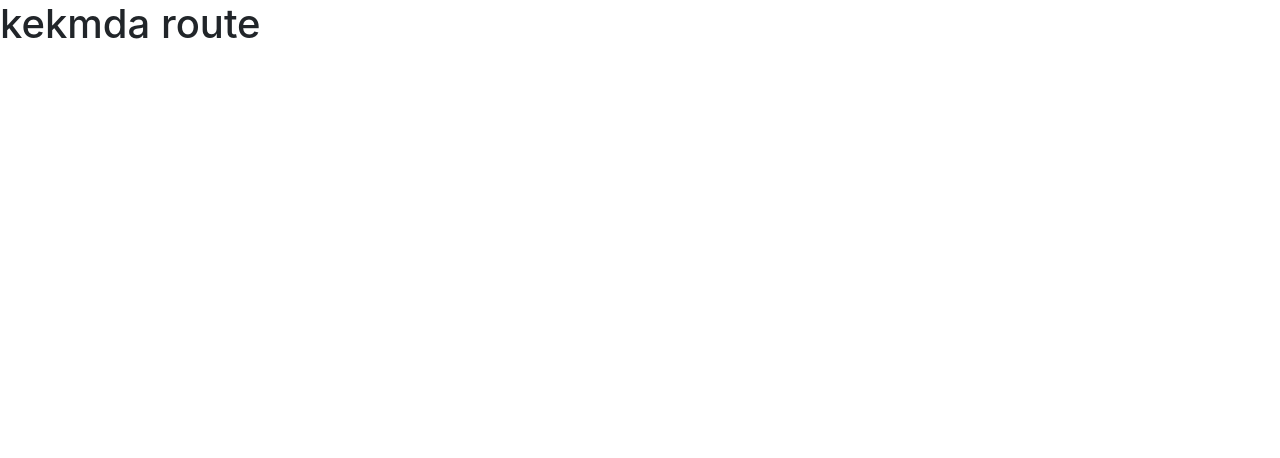
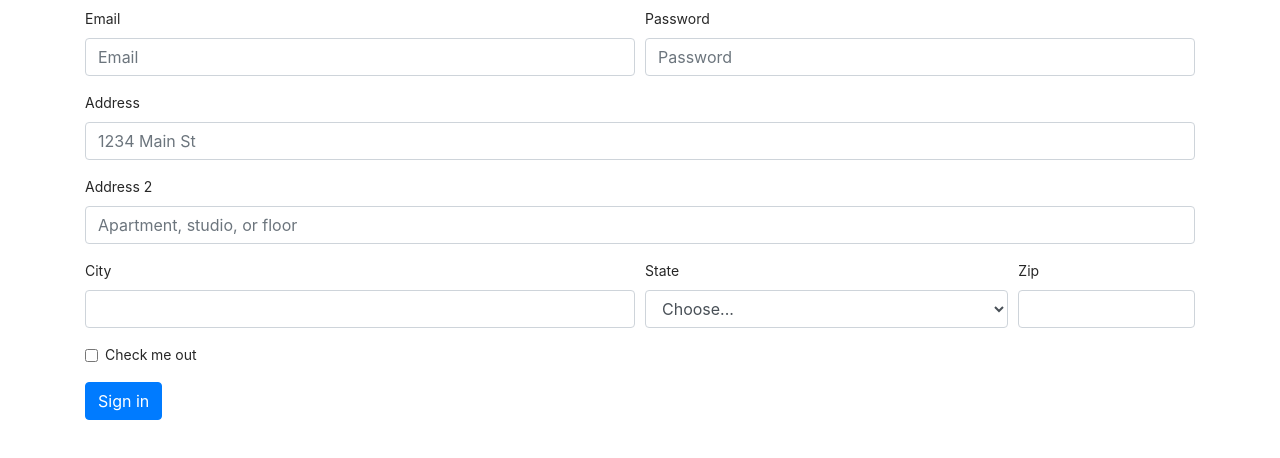
Before and after one commit to Deiklov/diplom_front, a React (Create React App) app: page /signup in a window 1280 px wide. Shown: the top 458 px of the page. Built offline with nearby package versions, Linux system fonts and the light colour scheme.

Commit message:
base view for profile and signup

```diff
--- a/package.json
+++ b/package.json
@@ -3,6 +3,7 @@
   "version": "0.1.0",
   "private": true,
   "dependencies": {
+    "@ant-design/icons": "^4.4.0",
     "@testing-library/jest-dom": "^5.11.9",
     "@testing-library/react": "^11.2.5",
     "@testing-library/user-event": "^12.6.3",
@@ -11,6 +12,7 @@
     "@types/react": "^16.14.2",
     "@types/react-dom": "^16.9.10",
     "@types/react-router": "^5.1.11",
+    "antd": "^4.12.2",
     "bootstrap": "^4.6.0",
     "react": "^17.0.1",
     "react-dom": "^17.0.1",
--- a/src/App.tsx
+++ b/src/App.tsx
@@ -5,6 +5,8 @@ import AuthViewModelImpl from './presentation/view-model/auth/AuthViewModelImpl'
 import AuthFakeApi from './data/auth/AuthFakeApi';
 import LoginUseCase from './domain/interactors/auth/LoginUseCase';
 import AuthHolder from './domain/entity/auth/models/AuthHolder';
+import SignupComponent from "./presentation/view/auth/SignUp";
+import ProfileComponent from "./presentation/view/profile/Profile";
 import {BrowserRouter, Switch, Route} from 'react-router-dom'
 
 function App(): JSX.Element {
@@ -24,12 +26,14 @@ function App(): JSX.Element {
                         <AuthComponent authViewModel={authViewModel}/>
                     </div>)
                 }}/>
-                <Route path="/" render={() => {
+                <Route path="/" exact={true} render={() => {
                     return <h1>kekmda route</h1>
                 }}/>
-                <Route render={() => {
-                    return <h1>Not found route!</h1>
+                <Route path="/stocks/:companyID" render={() => {
+                    return <h1>Apple stocks</h1>
                 }}/>
+                <Route path="/signup" component={SignupComponent}/>
+                <Route path="/profile" component={ProfileComponent}/>
             </Switch>
         </BrowserRouter>
 
--- /dev/null
+++ b/src/presentation/view/auth/SignUp.tsx
@@ -0,0 +1,62 @@
+import React from 'react';
+import BaseView from '../BaseView';
+
+export default class SignupComponent extends React.Component {
+    public constructor(props: {}) {
+        super(props);
+    }
+
+    public render(): JSX.Element {
+        return (
+            <div className="container my-2">
+                <form>
+                    <div className="form-row">
+                        <div className="form-group col-md-6">
+                            <label htmlFor="inputEmail4">Email</label>
+                            <input type="email" className="form-control" id="inputEmail4" placeholder="Email"/>
+                        </div>
+                        <div className="form-group col-md-6">
+                            <label htmlFor="inputPassword4">Password</label>
+                            <input type="password" className="form-control" id="inputPassword4" placeholder="Password"/>
+                        </div>
+                    </div>
+                    <div className="form-group">
+                        <label htmlFor="inputAddress">Address</label>
+                        <input type="text" className="form-control" id="inputAddress" placeholder="1234 Main St"/>
+                    </div>
+                    <div className="form-group">
+                        <label htmlFor="inputAddress2">Address 2</label>
+                        <input type="text" className="form-control" id="inputAddress2"
+                               placeholder="Apartment, studio, or floor"/>
+                    </div>
+                    <div className="form-row">
+                        <div className="form-group col-md-6">
+                            <label htmlFor="inputCity">City</label>
+                            <input type="text" className="form-control" id="inputCity"/>
+                        </div>
+                        <div className="form-group col-md-4">
+                            <label htmlFor="inputState">State</label>
+                            <select id="inputState" className="form-control">
+                                <option selected>Choose...</option>
+                                <option>...</option>
+                            </select>
+                        </div>
+                        <div className="form-group col-md-2">
+                            <label htmlFor="inputZip">Zip</label>
+                            <input type="text" className="form-control" id="inputZip"/>
+                        </div>
+                    </div>
+                    <div className="form-group">
+                        <div className="form-check">
+                            <input className="form-check-input" type="checkbox" id="gridCheck"/>
+                            <label className="form-check-label" htmlFor="gridCheck">
+                                Check me out
+                            </label>
+                        </div>
+                    </div>
+                    <button type="submit" className="btn btn-primary">Sign in</button>
+                </form>
+            </div>
+        )
+    }
+}
--- /dev/null
+++ b/src/presentation/view/profile/Profile.tsx
@@ -0,0 +1,36 @@
+import React from 'react';
+import BaseView from '../BaseView';
+import 'antd/dist/antd.css'
+import {Avatar} from 'antd';
+import {UserOutlined} from '@ant-design/icons';
+import {Card} from 'antd';
+
+export default class ProfileComponent extends React.Component {
+    public constructor(props: {}) {
+        super(props);
+    }
+
+    public render(): JSX.Element {
+        return (
+            <>
+                <div>
+                    <Avatar size={64} icon={<UserOutlined/>}/>
+                    <Avatar size="large" icon={<UserOutlined/>}/>
+                    <Avatar icon={<UserOutlined/>}/>
+                    <Avatar size="small" icon={<UserOutlined/>}/>
+                </div>
+                <div>
+                    <Avatar shape="square" size={64} icon={<UserOutlined/>}/>
+                    <Avatar shape="square" size="large" icon={<UserOutlined/>}/>
+                    <Avatar shape="square" icon={<UserOutlined/>}/>
+                    <Avatar shape="square" size="small" icon={<UserOutlined/>}/>
+                </div>
+                <Card title="Карточка юзера" extra={<a href="#">More</a>} style={{width: 300}}>
+                    <p>Имя: Андрей</p>
+                    <p>Фамилия: Романов</p>
+                    <p>Почта:  romanov408g@mail.ru</p>
+                </Card>
+            </>
+        )
+    }
+}
```
Also changed, not shown: 2 other files (tests, documents, lock files or other folders).
